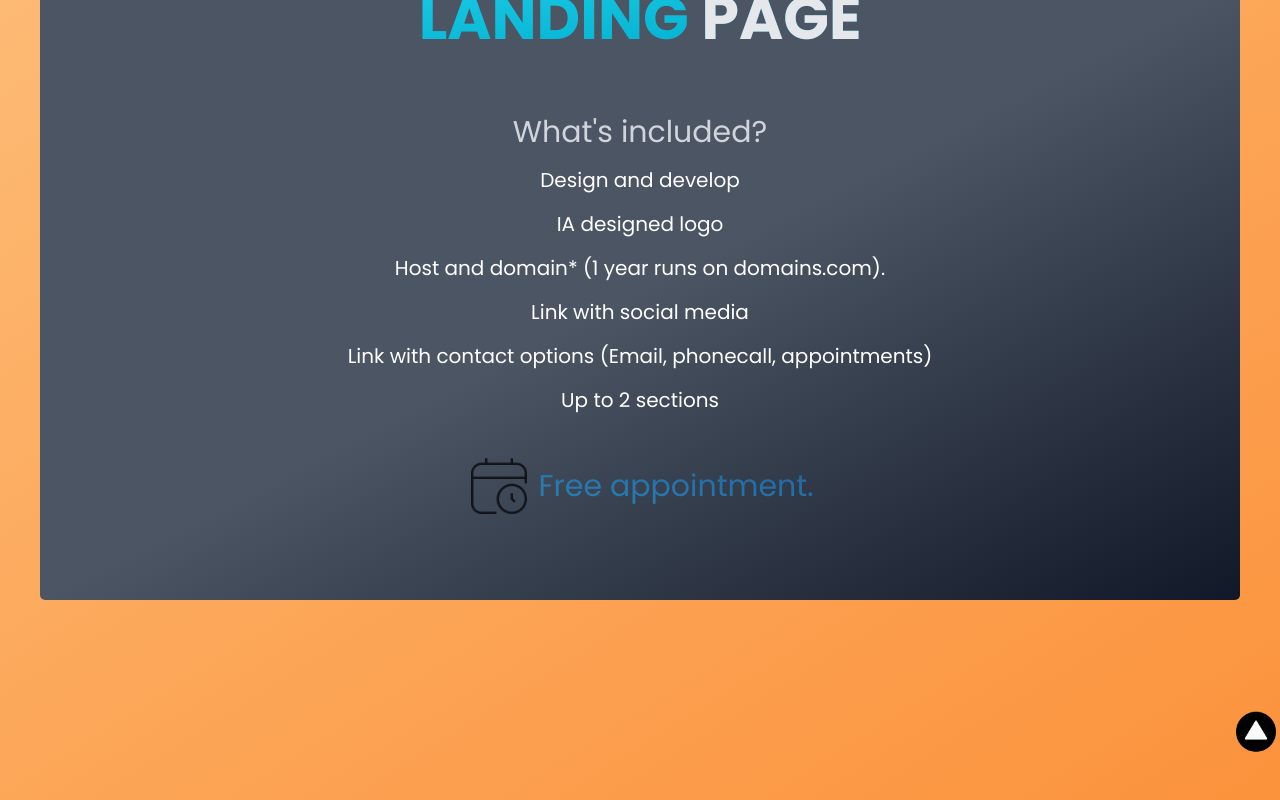
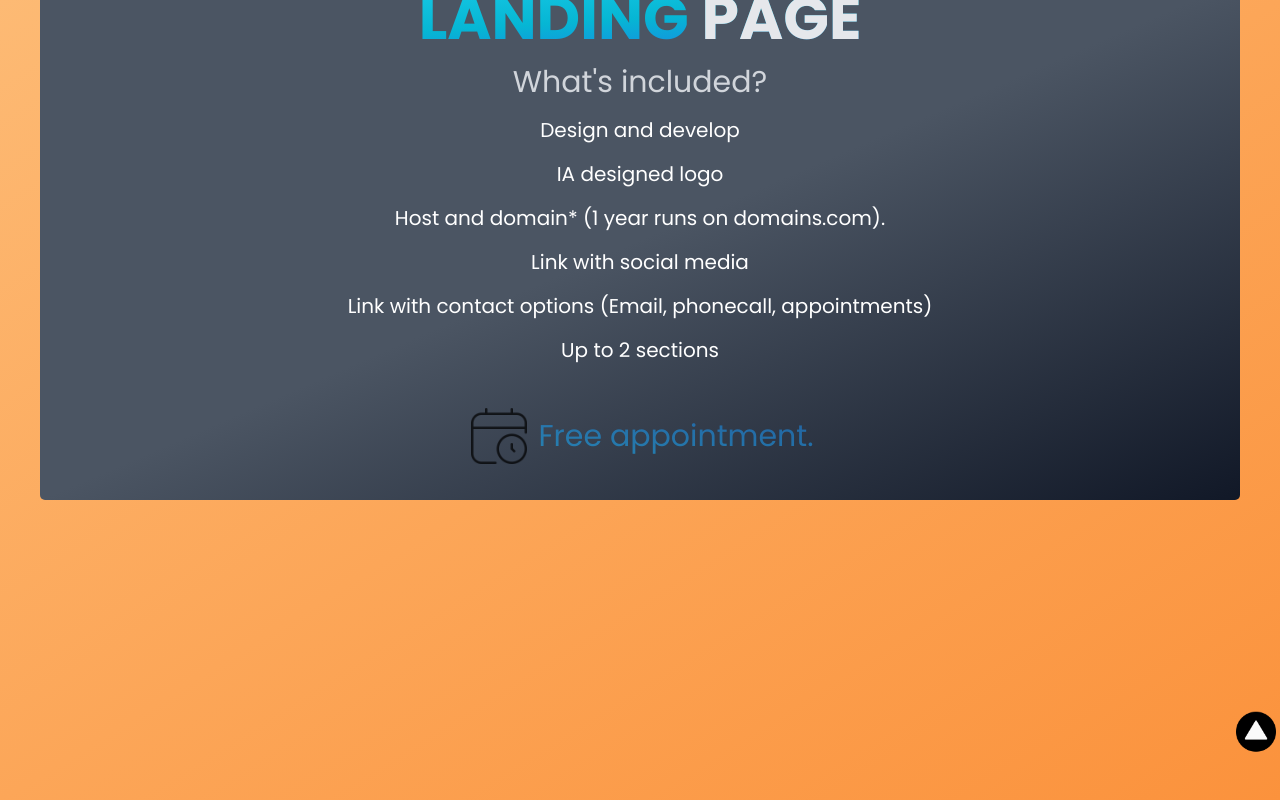
Before and after one commit to Guidoll2/guidollauradonew, a Next.js app: page /landing in a window 1280 px wide. Built offline with nearby package versions, Linux system fonts and the light colour scheme.

Commit message:
Hasta ganar mi primer cliente

```diff
--- a/src/app/body.tsx
+++ b/src/app/body.tsx
@@ -16,13 +16,13 @@ const Body = () => {
 
 
                 <div id="containerhero" className="flex grid grid-cols-1">
-                <h1 className="flex translate-y-7 md:translate-y-7 md:translate-x-6 md:text-2xl translate-x-3 bg-gradient-to-r from-gray-900 via-sky-600 to-blue-950 text-transparent bg-clip-text">G-webs</h1>
-                <h1 className="flex items-center p-1 translate-y-10 text-5xl text-center font-extrabold uppercase bg-gradient-to-r from-gray-900 via-sky-600 to-blue-950 text-transparent bg-clip-text md:text-8xl md:indent-5 md:mt-32 mt-24">Do what you love</h1> {/**I craft your website to help you achieve your goals. */}
-                <p className="bg-gradient-to-tl p-1 from-gray-900 via-sky-600 to-blue-950 text-transparent bg-clip-text uppercase md:text-3xl text-xl text-center md:text-start md:ml-6 mt-16">I craft your online presence</p>
+                <h1 className="flex translate-y-7 md:translate-y-7 md:translate-x-6 md:text-2xl translate-x-3 bg-gradient-to-r from-blue-900 via-sky-500 to-blue-950 text-transparent bg-clip-text">Websites</h1>
+                <h1 className="xs:text-9xl text-8xl  flex items-center p-1 xs:translate-y-10 text-5xl text-center font-extrabold uppercase bg-gradient-to-r from-gray-900 via-sky-600 to-blue-950 text-transparent bg-clip-text md:text-8xl md:indent-5 md:mt-32 mt-24">Do what you love</h1> {/**I craft your website to help you achieve your goals. */}
+                <p className="xs:text-2xl bg-gradient-to-tl p-1 from-gray-900 via-sky-600 to-blue-950 text-transparent bg-clip-text uppercase md:text-3xl text-xl text-center md:text-start md:ml-6 xs:mt-16">I craft your online presence</p>
                 <p></p>
                 </div>
 
-                <div id="Hook" className="flex flex-col-2 gap-2 items-center justify-center translate-y-32">
+                <div id="Hook" className="flex flex-col-2 gap-2 items-center justify-center translate-y-14 xs:translate-y-32">
                 <p className=" md:bottom-4 w-fit p-2 text-xl bg-gradient-to-r from-gray-900 via-sky-600 to-blue-950 text-transparent bg-clip-text z-10  md:text-2xl">Season sale!</p>
                 <Image src="/flecha-abajo.png" width={1000} height={1000} alt="calendarico" className="w-8 animate-[bounce_1s_ease-in-out_infinite] opacity-40" /></div>
 
@@ -32,15 +32,13 @@ const Body = () => {
  <div id="containeroptions" className="flex grid grid-cols-1 md:grid-cols-2 md:py-5 bg-gradient-to-br from-gray-900 via-gray-600 to-gray-700">
 
       <div className="flex grid grid-cols-1">
-      <p className="text-5xl z-10 md:translate-x-15 text-center font-bold mt-5 bg-gradient-to-r  from-cyan-500 via-cyan-400 to-blue-600 text-transparent bg-clip-text md:text-8xl">Services</p>
+      <p className="text-5xl z-10 md:translate-x-15 text-center font-bold mt-5 bg-gradient-to-l from-gray-500 via-sky-500 to-blue-700 text-transparent bg-clip-text md:text-8xl">Services</p>
       </div>
 
                     <div className="relative group p-10 " id="containerlanding">
-
                         <ul className="flex grid grid-cols-1 p-10 rounded-[5px] list-disc bg-gradient-to-br from-orange-400 to-orange-300 shadow-xl">
                         <div className="text-center">
                         <p className="text-4xl text-gray-900 font-bold p-2 md:text-4xl hidden md:block"><span className="text-black">Landing</span> Page</p>
-
                         <p className="text-4xl text-gray-900 font-bold p-2 md:hidden">
                         <span className="block text-black ">Landing </span>
                         <span className="block">Page</span>
--- a/src/app/globals.css
+++ b/src/app/globals.css
@@ -43,6 +43,6 @@ html {
   width: 10px;
   height: 10px;
   border-radius: 50%;
-  background-color: #00838F;
+  background-color: #1D4ED8;
   margin-right: 10px;
 }
--- a/src/app/landing/page.tsx
+++ b/src/app/landing/page.tsx
@@ -8,7 +8,7 @@ import Image from "next/image";
 
 
 
-            <div className="flex grid grid-cols-1 w-auto -translate-y-40 m-10 bg-gradient-to-tl from-gray-900 via-gray-600 to-gray-600 rounded-[5px]">
+            <div className="flex grid grid-cols-1 w-auto h-fit xs:-translate-y-40 -translate-y-20 m-10 bg-gradient-to-tl from-gray-900 via-gray-600 to-gray-600 rounded-[5px]">
             <p className="text-4xl text-center font-extrabold uppercase bg-gradient-to-br from-cyan-400 via-cyan-500 to-blue-600 text-transparent p-2 bg-clip-text md:text-6xl">Landing <span className="text-gray-200">Page</span></p>
 
               <ul className="text-center">
--- a/tailwind.config.ts
+++ b/tailwind.config.ts
@@ -7,12 +7,33 @@ const config: Config = {
     "./src/app/**/*.{js,ts,jsx,tsx,mdx}",
   ],
   theme: {
-    extend: {
+    screens: {
+      'xs': '420px',
+
+
+      'sm': '640px',
+
+
+      'md': '768px',
+
+
+      'lg': '1024px',
+
+
+      'xl': '1280px',
+
+
+      '2xl': '1536px',
+
+    }
+
+ ,   extend: {
       backgroundImage: {
         "gradient-radial": "radial-gradient(var(--tw-gradient-stops))",
         "gradient-conic":
           "conic-gradient(from 180deg at 50% 50%, var(--tw-gradient-stops))",
       },
+
     },
   },
   plugins: [],
```
Also changed, not shown: src/app/basic/page.tsx (+1 -1 lines), src/app/premium/page.tsx (+1 -1 lines). Lines whose indentation alone changed are shown as unchanged.
